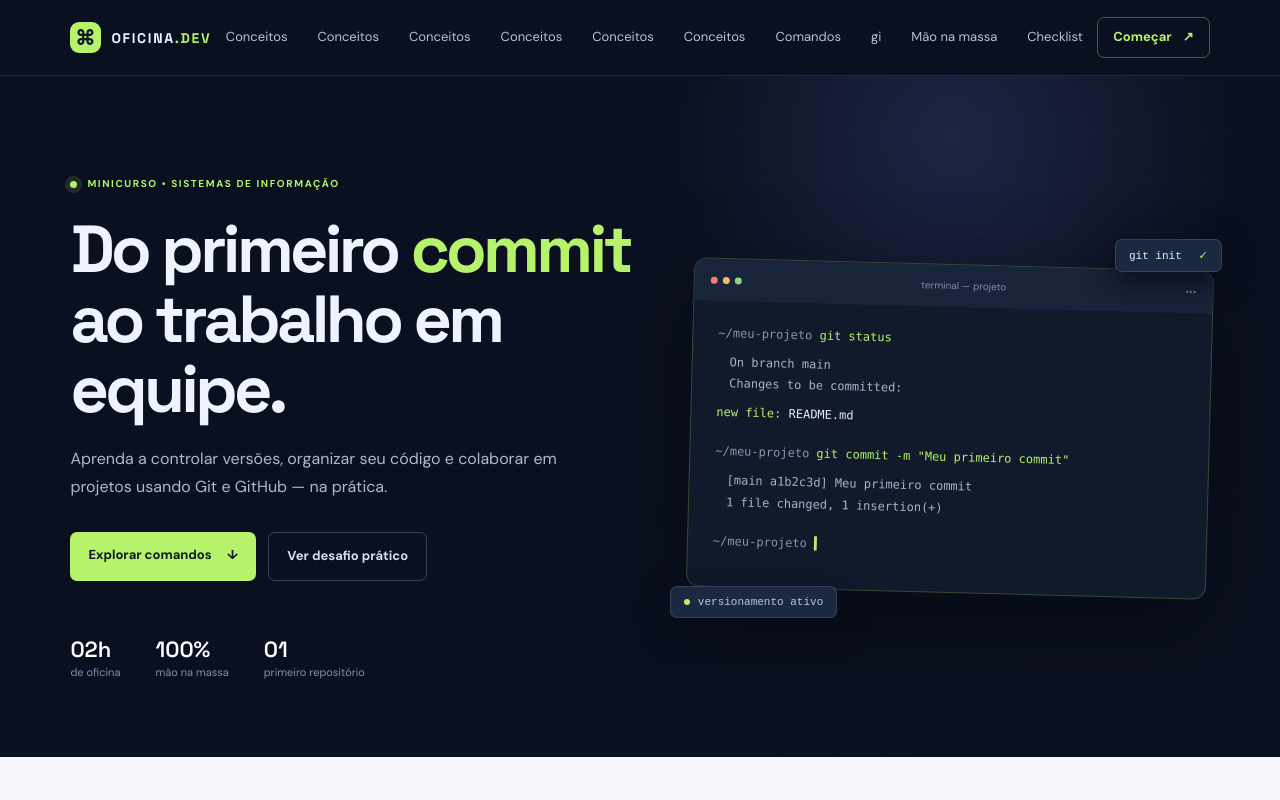
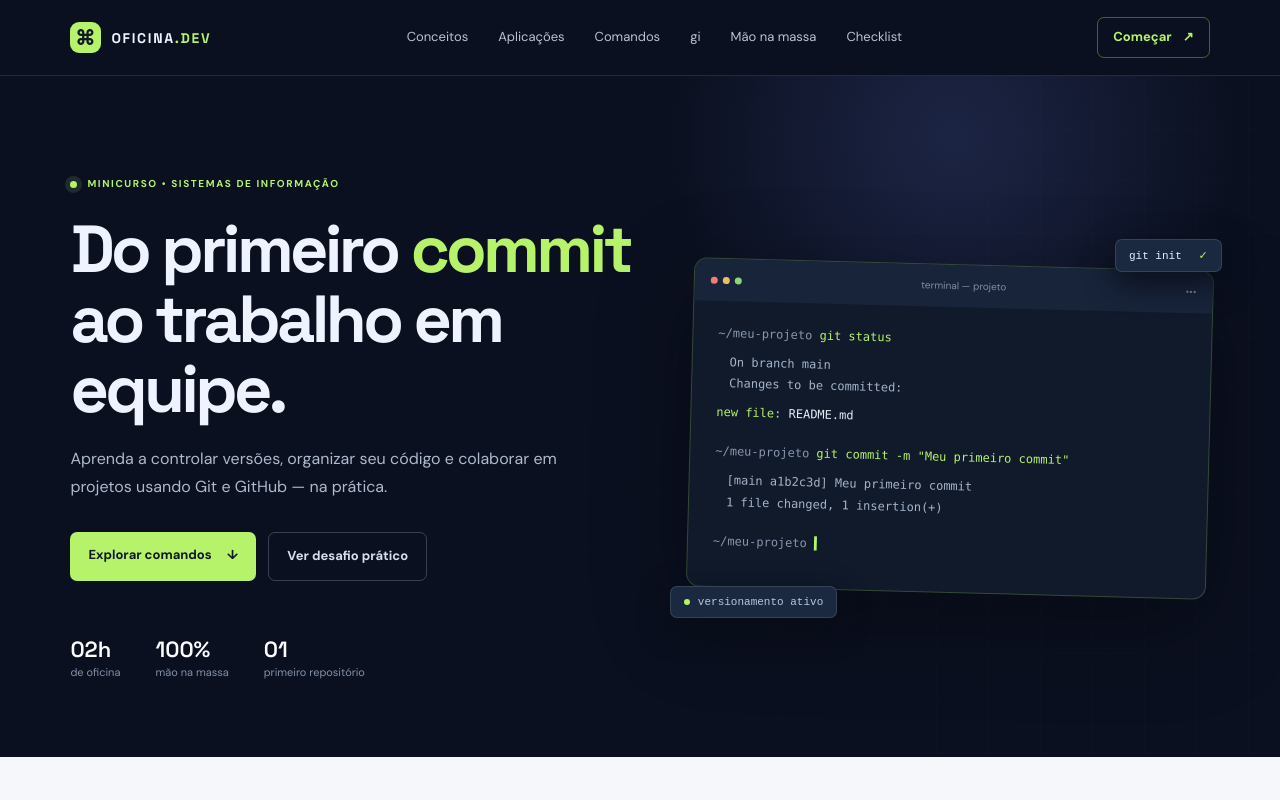
Before and after one commit to prof-valdeiroliveira/Aula01-GitGitHub, a plain HTML site: page index.html in a window 1280 px wide. Shown: the top 800 px of the page. Drawn offline with Linux system fonts and the light colour scheme.

Commit message:
Teste AA

```diff
--- a/index.html
+++ b/index.html
@@ -17,11 +17,7 @@
     </a>
     <nav aria-label="Navegação principal">
       <a href="#conceitos">Conceitos</a>
-      <a href="#conceitos">Conceitos</a>
-      <a href="#conceitos">Conceitos</a>
-      <a href="#conceitos">Conceitos</a>
-      <a href="#conceitos">Conceitos</a>
-      <a href="#conceitos">Conceitos</a>
+      <a href="#conceitos">Aplicações</a>
       <a href="#comandos">Comandos</a>gi
       <a href="#pratica">Mão na massa</a>
       <a href="#checklist">Checklist</a>
```
